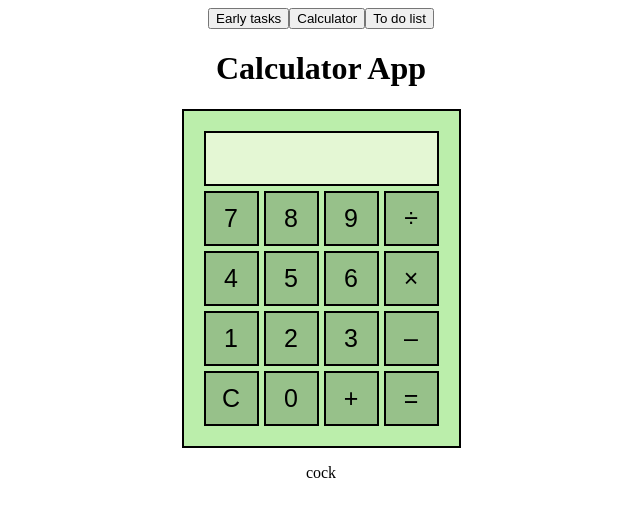
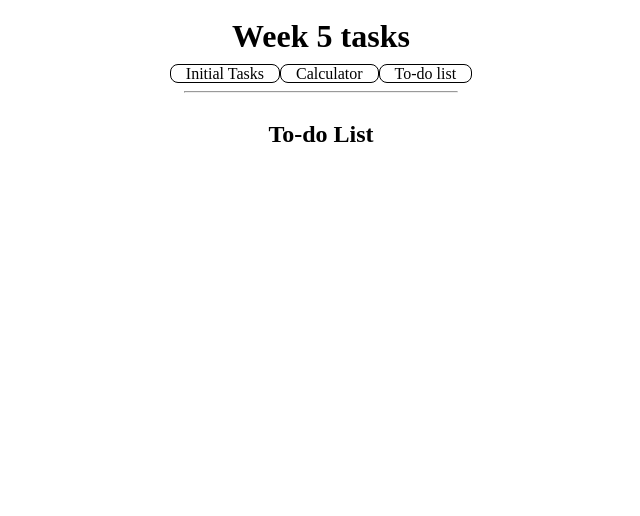
Before and after one commit to rocoriyan/CdNtnWeek5, a React (Vite) app: page /todo in a window 1280 px wide. Shown: the top 516 px of the page, without its empty margins (319-959 px from the left). Built offline with nearby package versions, Linux system fonts and the light colour scheme.

Commit message:
set up pages using react router

```diff
--- a/src/App.css
+++ b/src/All.css
@@ -1,7 +1,29 @@
+.main h1{
+  margin: 10px;
+}
+
+.main hr{
+  width: 90%;
+}
+
 .navbar{
   display: flex;
   align-items: center;
   justify-content: center;
+}
+
+.navbar span{
+  border: 1px solid black;
+  padding-left: 15px;
+  padding-right: 15px;
+  border-radius: 8px;
+  color: black;
+  text-decoration: none;
+}
+
+.noStyling{
+  text-decoration: inherit;
+  color: inherit;
 }
 
 .main{
--- a/src/App.jsx
+++ b/src/App.jsx
@@ -1,68 +1,64 @@
-import { useState } from 'react'
-import { evaluate } from 'mathjs'
-import './App.css'
+import './All.css'
+import {
+  createBrowserRouter,
+  RouterProvider,
+  Route,
+  Outlet,
+  Link,
+} from "react-router-dom";
+import Navbar from './Navbar';
+import Calculator from './pages/Calculator';
+import NotFound from './pages/NotFound';
+import Todo from './pages/Todo';
 
-function App() {
-  const [displayNum, setDisplayNum] = useState();
-
-  let sum;
-
-  if(displayNum === undefined){
-    sum = "";
-  }
-  else{
-    sum = displayNum;
-  }
-
-  function cleanAndEval(expression){
-    expression = expression.replace("×", "*");
-    expression = expression.replace("÷", "/");
-    expression = expression.replace("–", "-");
-    let evaluatedSum = evaluate(expression);
-    return evaluatedSum;
-  }
-
-  const buttonValues = ["7","8","9","÷","4","5","6","×","1","2","3","–","C","0","+","="];
-
-  function handleClick(value){
-    if(value == "="){
-      sum = cleanAndEval(displayNum);
-      setDisplayNum(sum);
-    }
-    else if(value == "C"){
-      sum = "";
-      setDisplayNum(sum);
-    }
-    else{
-      sum = `${sum}${value}`;
-      setDisplayNum(sum);
-    }
-  }
-
-  return (
-    <div className="mainContainer">
-      <div className="navbar">
-        <button onClick="">Early tasks</button>
-        <button onClick ="">Calculator</button>
-        <button onClick ="">To do list</button>
-      </div>
-      <div className="main calculator">
-        <h1>Calculator App</h1>
-        <div className="calcBody">
-          <div className="calcDisplay">
-            <p>{displayNum}</p>
-          </div>
-          {buttonValues.map((buttonValue, index) => {
-            return(
-              <button key={index} className="calcButton" onClick={() => handleClick(buttonValue)}>{buttonValue}</button>
-          )})}
-        </div>
-      </div>
-      <div className="main todo">
-        <p>cock</p>
-      </div>
+const FullPage = () =>{
+  return(
+    <div className='main'>
+      <h1>Week 5 tasks</h1>
+      <Navbar />
+      <hr />
+      <Outlet />
     </div>
   )
 }
 
-export default App
+const router = createBrowserRouter([
+  {
+    path: "/",
+    element: <FullPage/>,
+    children:[{
+      path: "/",
+      element: <Calculator />,
+    },],
+  },
+  {
+    path: "/calculator",
+    element: <FullPage/>,
+    children:[{
+      path: "/calculator",
+      element: <Calculator />,
+    },],
+  },
+  {
+    path: "/todo",
+    element: <FullPage/>,
+    children:[{
+      path: "/todo",
+      element: <Todo />,
+    },],
+  },
+  {
+    path: "*",
+    element: <NotFound/>,
+  },
+]);
+
+function App() {
+  return (
+    <div className="App main">
+      <RouterProvider router={router} />
+    </div>
+  );
+}
+
+export default App;
--- /dev/null
+++ b/src/Navbar.jsx
@@ -0,0 +1,15 @@
+import './All.css'
+import { Form } from "react-router-dom";
+import { BrowserRouter, Route, Link } from "react-router-dom";
+
+function Navbar() {
+  return (
+    <div className="navbar">
+      <Link to="/initial" class="noStyling"><span>Initial Tasks</span></Link>
+      <Link to="/calculator" class="noStyling"><span>Calculator</span></Link>
+      <Link to="/todo" class="noStyling"><span>To-do list</span></Link>
+    </div>
+  );
+}
+
+export default Navbar
--- /dev/null
+++ b/src/pages/Calculator.jsx
@@ -0,0 +1,59 @@
+import { useState } from 'react'
+import { evaluate } from 'mathjs'
+import '../All.css'
+import { Link } from "react-router-dom";
+
+function Calculator() {
+  const [displayNum, setDisplayNum] = useState();
+
+  let sum;
+
+  if(displayNum === undefined){
+    sum = "";
+  }
+  else{
+    sum = displayNum;
+  }
+
+  function cleanAndEval(expression){
+    expression = expression.replace("×", "*");
+    expression = expression.replace("÷", "/");
+    expression = expression.replace("–", "-");
+    let evaluatedSum = evaluate(expression);
+    return evaluatedSum;
+  }
+
+  const buttonValues = ["7","8","9","÷","4","5","6","×","1","2","3","–","C","0","+","="];
+
+  function handleClick(value){
+    if(value == "="){
+      sum = cleanAndEval(displayNum);
+      setDisplayNum(sum);
+    }
+    else if(value == "C"){
+      sum = "";
+      setDisplayNum(sum);
+    }
+    else{
+      sum = `${sum}${value}`;
+      setDisplayNum(sum);
+    }
+  }
+
+  return (
+    <div className="main calculator">
+      <h2>Calculator</h2>
+      <div className="calcBody">
+        <div className="calcDisplay">
+          <p>{displayNum}</p>
+        </div>
+        {buttonValues.map((buttonValue, index) => {
+          return(
+            <button key={index} className="calcButton" onClick={() => handleClick(buttonValue)}>{buttonValue}</button>
+        )})}
+      </div>
+    </div>
+  )
+}
+
+export default Calculator;
--- /dev/null
+++ b/src/pages/NotFound.jsx
@@ -0,0 +1,13 @@
+import React from "react";
+import { Link } from "react-router-dom";
+
+function NotFound() {
+    return(
+        <div className="error main">
+            <h1>Page not found!</h1>
+            <span>Return <Link to="/">home</Link></span>
+        </div>
+    )
+};
+
+export default NotFound;
--- /dev/null
+++ b/src/pages/Todo.jsx
@@ -0,0 +1,13 @@
+import { useState } from 'react'
+import { evaluate } from 'mathjs'
+import '../All.css'
+
+function Todo() {
+  return (
+    <div className="main todo">
+      <h2>To-do List</h2>
+    </div>
+  )
+}
+
+export default Todo;
--- a/vite.config.js
+++ b/vite.config.js
@@ -3,6 +3,6 @@ import react from '@vitejs/plugin-react'
 
 // https://vitejs.dev/config/
 export default defineConfig({
-  base: "/CdNtnWeek3",
+  base: "/",
   plugins: [react()],
 })
```
Also changed, not shown: src/pages/root.jsx (added, +12 -0 lines).
